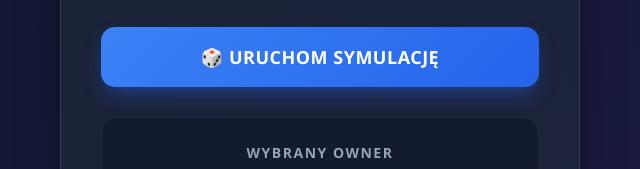
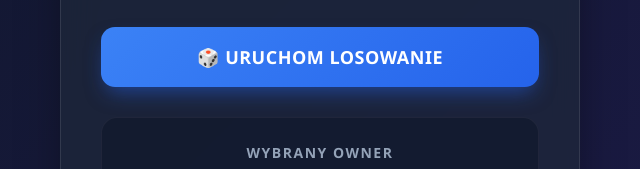
Before and after one commit to norbertgacek-bit/Losowanie-ownera, a plain HTML site: page index.html in a window 1280 px wide. Shown: the part 302-471 px from the top of the page, 320-960 px from the left. Drawn offline with Linux system fonts and the light colour scheme.

Commit message:
Fix HTML encoding issues in index.html

```diff
--- a/index.html
+++ b/index.html
@@ -134,7 +134,7 @@ button:active {
     </div>
 
     <button onclick="drawOwner()">
-        🎲 URUCHOM SYMULACJĘ
+        🎲 URUCHOM LOSOWANIE
     </button>
 
     <div class="result">
```
